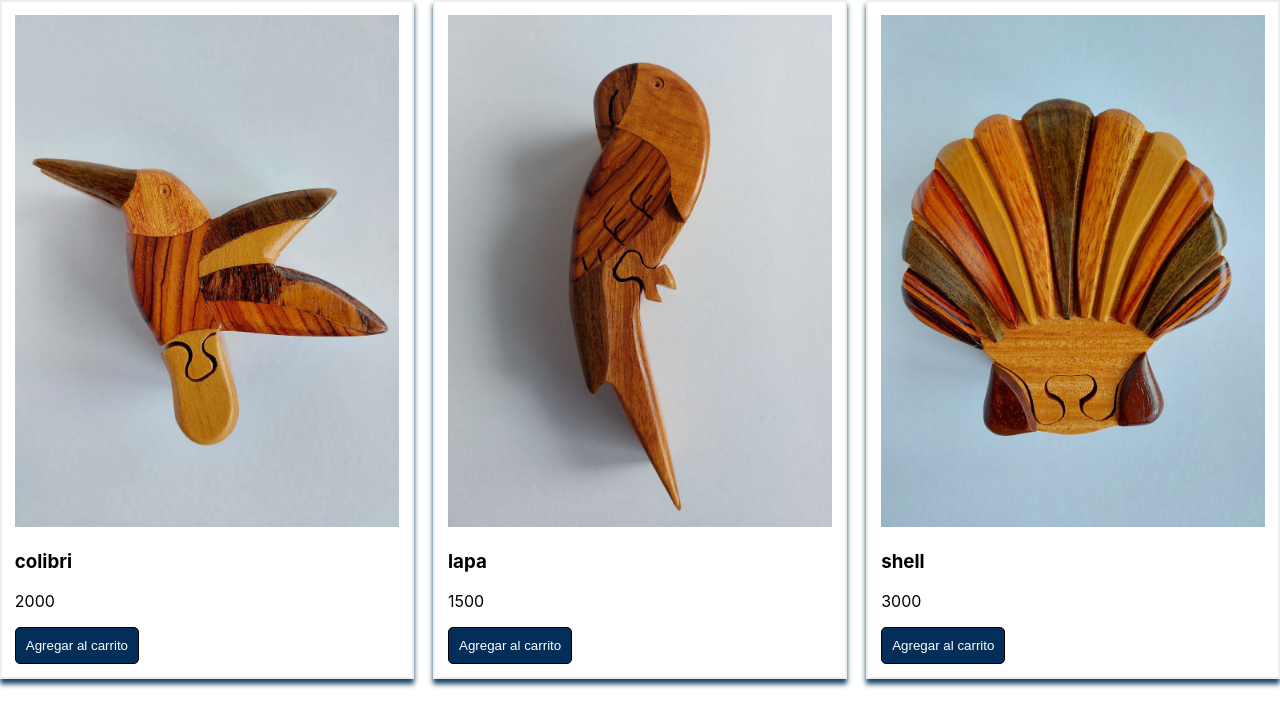
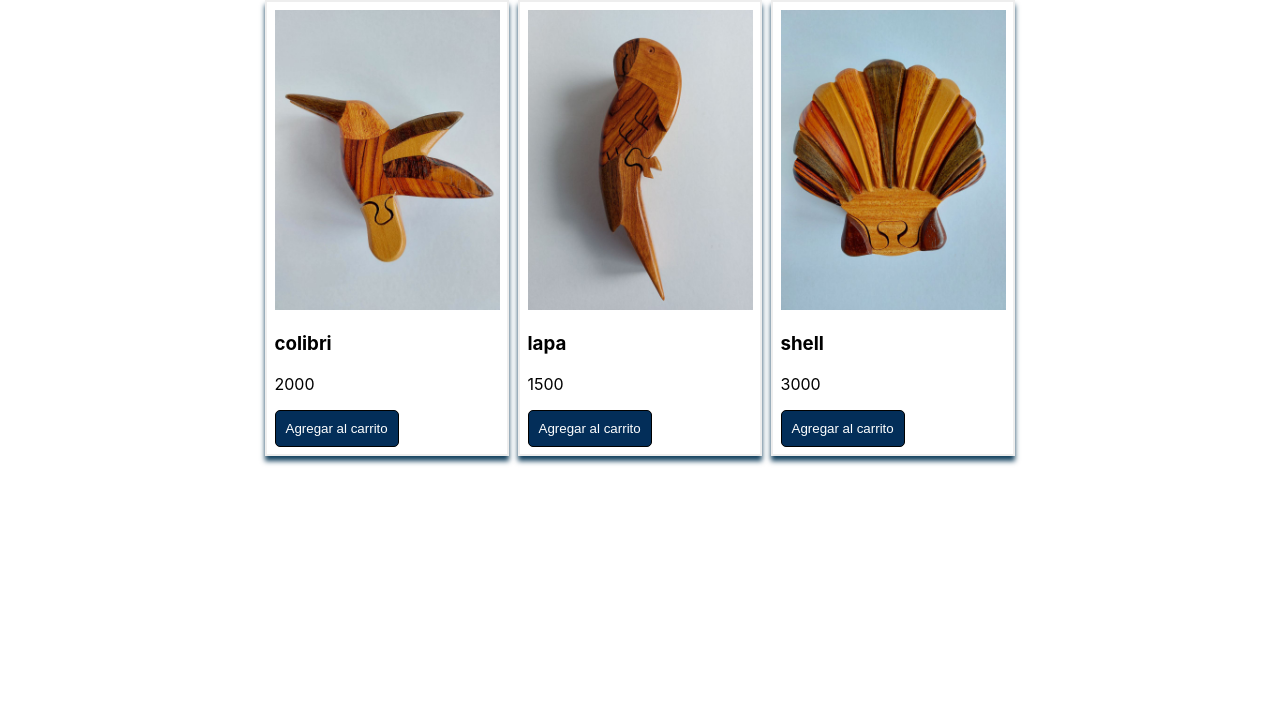
Before and after one commit to fitocr97/carrito-basico-react, a React (Create React App) app: page / in a window 1280 px wide. Shown: the top 726 px of the page. Built offline with nearby package versions, Linux system fonts and the light colour scheme.

Commit message:
componente layout centrar y direccion de los componentes Producto

```diff
--- a/src/App.js
+++ b/src/App.js
@@ -1,5 +1,6 @@
 import { Component } from "react";
 import Productos from "./components/Productos";  //llamamos al componente
+import Layout from "./components/Layout"  //centrar los componentes
 
 class App extends Component{
   state = {
@@ -12,10 +13,13 @@
 
   render () {
     return (
-      <Productos  //utlizamos el componente
+      <Layout>
+        <Productos  //utlizamos el componente
         agregarAlCarro={() => console.log('no hace nasda')}
         productos = {this.state.productos}
-      />
+        />
+      </Layout>
+
     )
   }
 }
--- /dev/null
+++ b/src/components/Layout.js
@@ -0,0 +1,28 @@
+import { Component } from "react";
+
+const styles = {
+    layout:{
+        backgroundColor: 'white',
+        alignItems: 'center',
+        display: 'flex',
+        flexDirection: 'column'
+    },
+    container:{
+        width: '750px' /*  */
+    }
+}
+
+class Layout extends Component{
+    render(){
+        return ( //impirmir los productos primer div centrar contenido, segundo darle ancho 1200
+            <div style ={styles.layout}>
+                <div style={styles.container}>
+                    {this.props.children}
+
+                </div>
+            </div>
+        )
+    }
+}
+
+export default Layout
```
